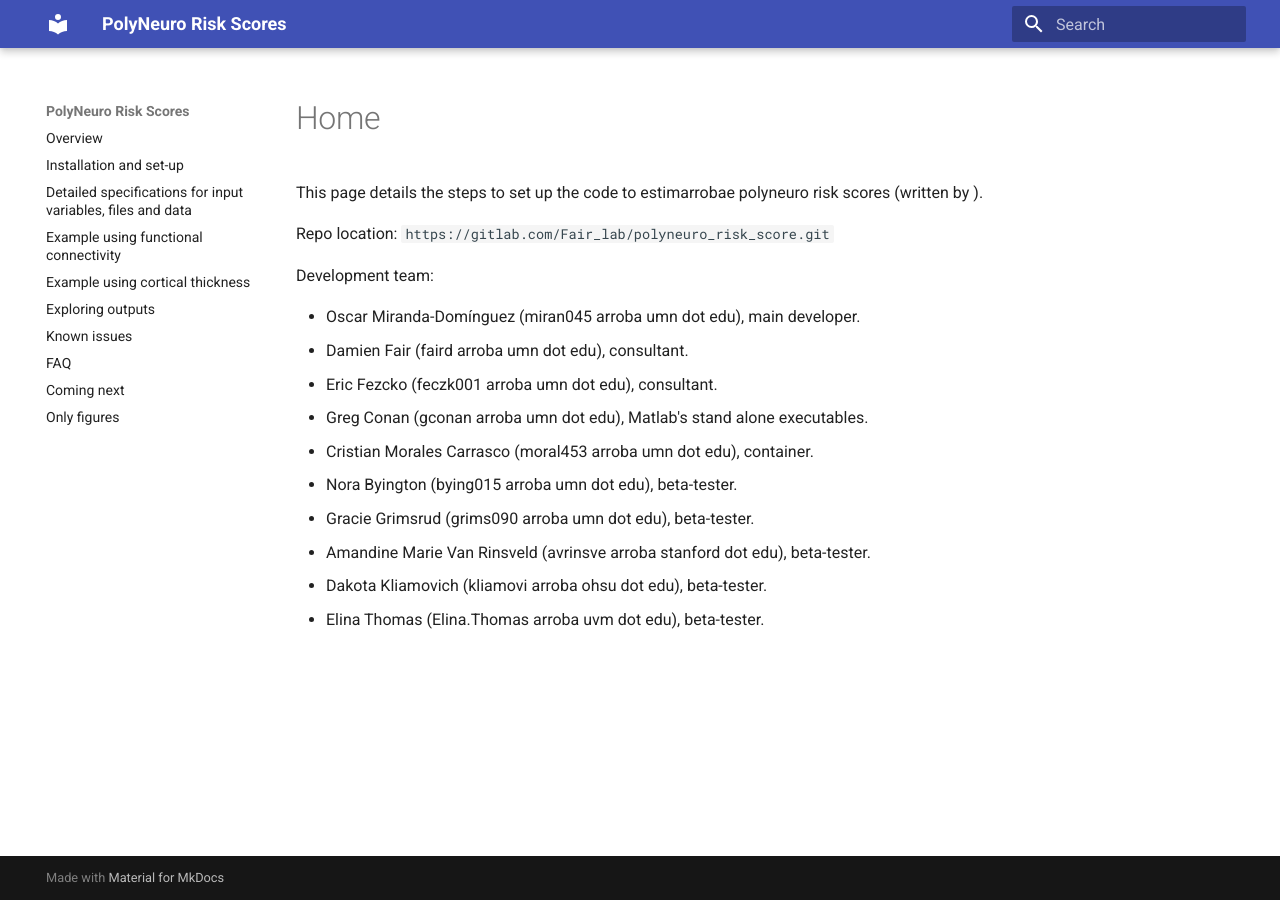
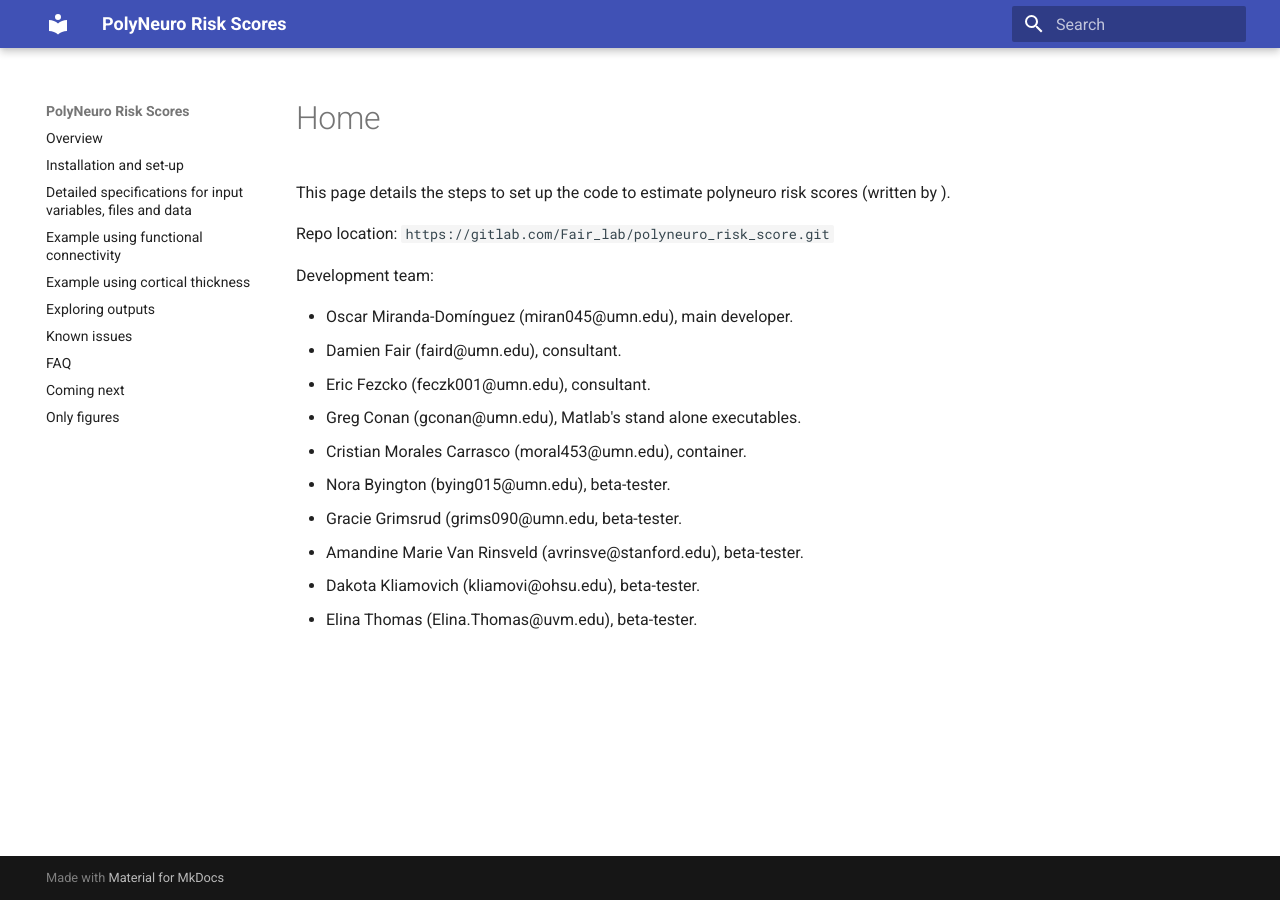
Before and after one commit to omiranda/polyneuro_risk_score, an MkDocs documentation site: the page built from docs/README.md, in a window 1280 px wide. Built offline with MkDocs 1.6.1 and Material for MkDocs 9.7.7, drawn with Linux system fonts in a browser that asks for light colours.

Commit message:
README format edits

```diff
--- a/docs/README.md
+++ b/docs/README.md
@@ -1,16 +1,16 @@
-This page details the steps to set up the code to estimarrobae polyneuro risk scores (written by ).
+This page details the steps to set up the code to estimate polyneuro risk scores (written by ).
 
 Repo location: `https://gitlab.com/Fair_lab/polyneuro_risk_score.git`
 
 Development team:
 
-- Oscar Miranda-Domínguez (miran045 arroba umn dot edu), main developer.
-- Damien Fair (faird arroba umn dot edu), consultant.
-- Eric Fezcko (feczk001 arroba umn dot edu), consultant.
-- Greg Conan (gconan arroba umn dot edu), Matlab's stand alone executables.
-- Cristian Morales Carrasco (moral453 arroba umn dot edu), container.
-- Nora Byington  (bying015 arroba umn dot edu), beta-tester.
-- Gracie Grimsrud  (grims090 arroba umn dot edu), beta-tester.
-- Amandine Marie Van Rinsveld  (avrinsve arroba stanford dot edu), beta-tester.
-- Dakota Kliamovich  (kliamovi arroba ohsu dot edu), beta-tester.
-- Elina Thomas  (Elina.Thomas arroba uvm dot edu), beta-tester.
+- Oscar Miranda-Domínguez (miran045@umn.edu), main developer.
+- Damien Fair (faird@umn.edu), consultant.
+- Eric Fezcko (feczk001@umn.edu), consultant.
+- Greg Conan (gconan@umn.edu), Matlab's stand alone executables.
+- Cristian Morales Carrasco (moral453@umn.edu), container.
+- Nora Byington  (bying015@umn.edu), beta-tester.
+- Gracie Grimsrud  (grims090@umn.edu, beta-tester.
+- Amandine Marie Van Rinsveld  (avrinsve@stanford.edu), beta-tester.
+- Dakota Kliamovich  (kliamovi@ohsu.edu), beta-tester.
+- Elina Thomas  (Elina.Thomas@uvm.edu), beta-tester.
```
